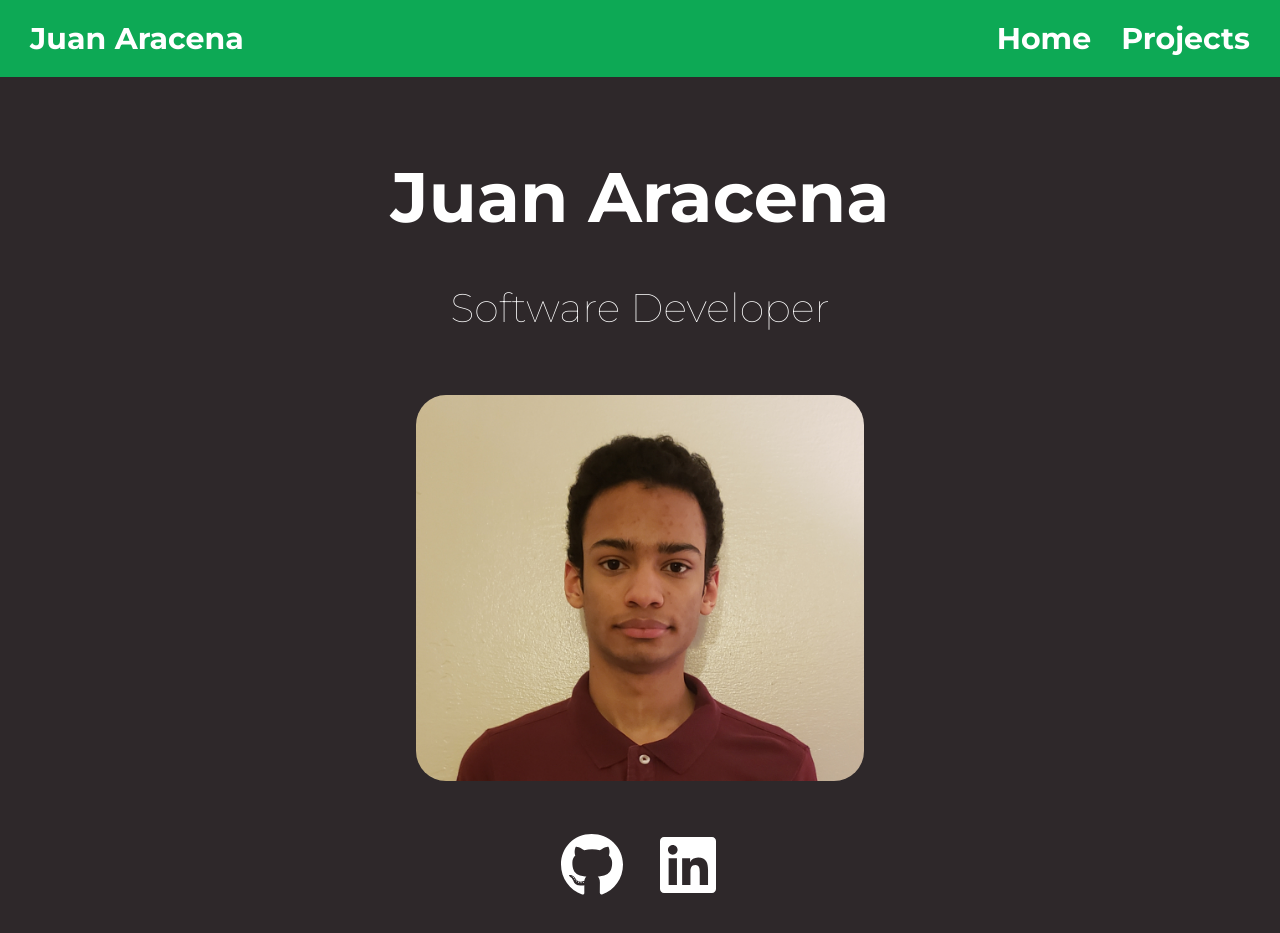
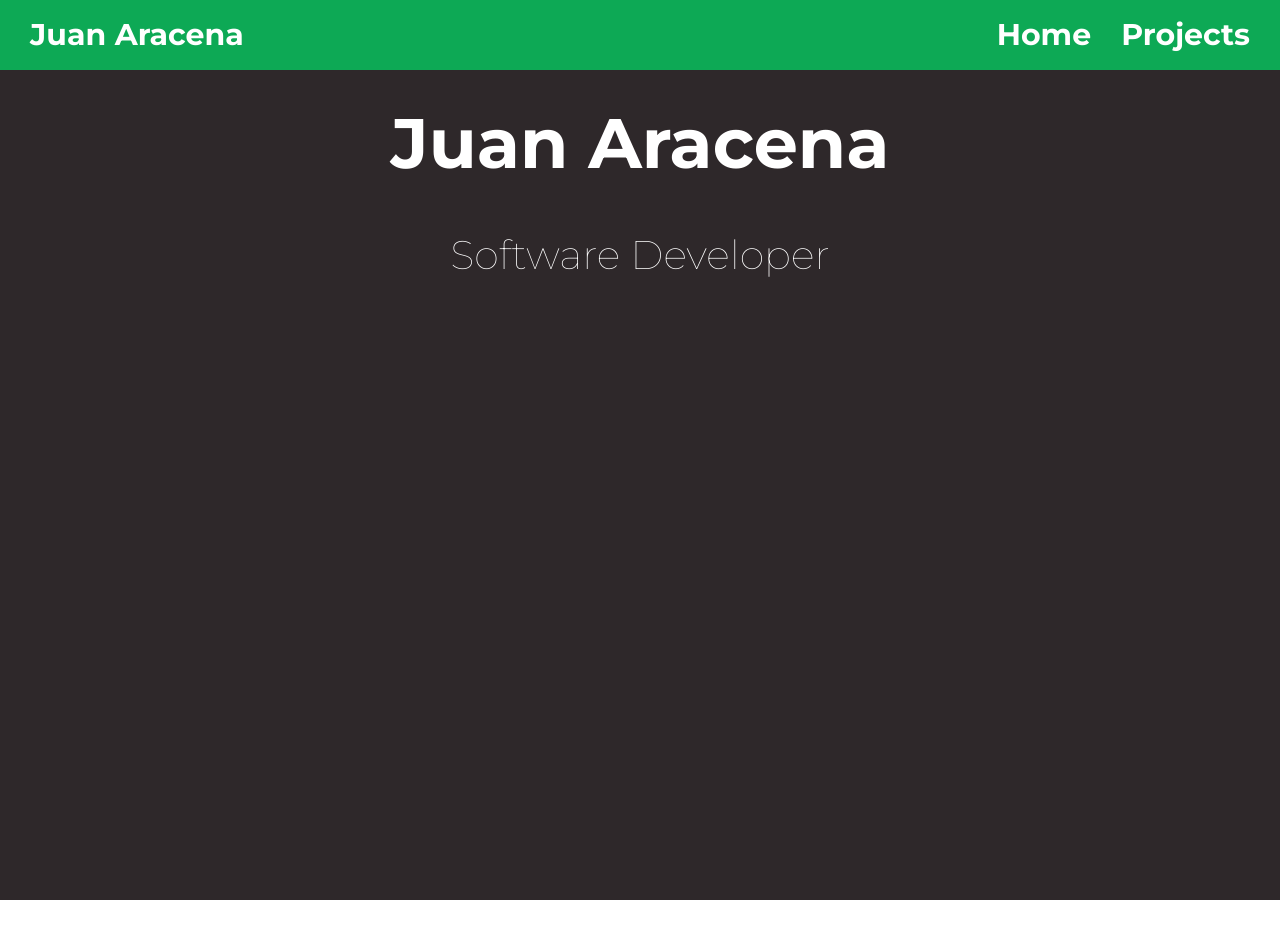
Before and after one commit to JuanAracena/PersonalWebsite, a React (Create React App) app: page / in a window 1280 px wide. After the commit the page ends 900 px from the top, so only its background shows below. Built offline with nearby package versions, Linux system fonts and the light colour scheme; the HTML template or start-up script is replaced by a standard one.

Commit message:
Fixed the layout for the nav, h1, and h2

```diff
--- a/src/App.css
+++ b/src/App.css
@@ -1,8 +1,7 @@
 #background {
-  flex: 1;
   background-color: #0da955;
+  height: 70px;
+  /*height: 7.8%; */
+
+
 }
-
-#info {
-  background-color: #2E282A;
-}
--- a/src/components/NavbarStyles.css
+++ b/src/components/NavbarStyles.css
@@ -1,6 +1,7 @@
 #nav {
     display: flex;
     justify-content: space-between;
+    padding-top: 16px;
 }
 
 #nav h1 {
--- a/src/components/Profile.js
+++ b/src/components/Profile.js
@@ -9,12 +9,12 @@ function Profile() {
             <div id="text">
                 <h2>Software Developer</h2>
             </div>
-            <img id="portrait" src="photo.jpg" alt=""></img>
+            {/* <img id="portrait" src="photo.jpg" alt=""></img>
 
             <div id="icons">
                 <a href="https://github.com/JuanAracena"> <FaGithub size="4em"/></a>
                 <a href="https://www.linkedin.com/in/juan-aracena-santelises/"> <FaLinkedin size="4em"/></a>
-            </div>
+            </div> */}
 
         </div>
     )
--- a/src/components/ProfileStyles.css
+++ b/src/components/ProfileStyles.css
@@ -1,46 +1,49 @@
-* {
-    padding: 0;
-}
+
 
 #info {
+    background-color: #2E282A;
     display: flex;
     flex-direction: column;
     align-items: center;
     justify-content: center;
     padding-top: 30px;
-}
 
-#info h1 {
+
+  }
+
+  #info h1 {
     font-family: Montserrat;
     font-size: 70px;
     margin-bottom: 0;
     color: #ffffff;
+    height: 130px;
+    flex: none;
+
 
 }
+
 
 
 #text h2 {
     font-family: Montserrat;
     font-size: 40px;
     font-weight: lighter;
-    padding: 10px;
     color: #ffffff;
-}
-
-#text {
-    display: flex;
-    flex-direction: row;
-    justify-content: center;
-    flex-wrap: wrap;
+    height: 130px;
 
 }
 
-#portrait {
-    width: 35%;
-    height: 35%;
+/* #portrait {
+    width: 414px;
+    height: 484px;
     border-radius: 50px;
     padding: 20px;
-}
+} */
+
+/*
+
+
+
 
 
 #info #icons {
@@ -88,4 +91,4 @@
         font-size: 20px;
         padding: 0;
     }
-}
+} */
--- a/src/components/ProjectsStyles.css
+++ b/src/components/ProjectsStyles.css
@@ -1,6 +1,6 @@
-* {
+/* * {
     padding: 0;
-}
+} */
 
 
 #list {
--- a/src/index.css
+++ b/src/index.css
@@ -1,5 +1,14 @@
+* {
+  height: 100%;
+  margin: 0;
+  padding: 0;
+  margin: 0;
+}
+
+
+
 body {
-  margin: 0;
+
   font-family: -apple-system, BlinkMacSystemFont, 'Segoe UI', 'Roboto', 'Oxygen',
     'Ubuntu', 'Cantarell', 'Fira Sans', 'Droid Sans', 'Helvetica Neue',
     sans-serif;
```
